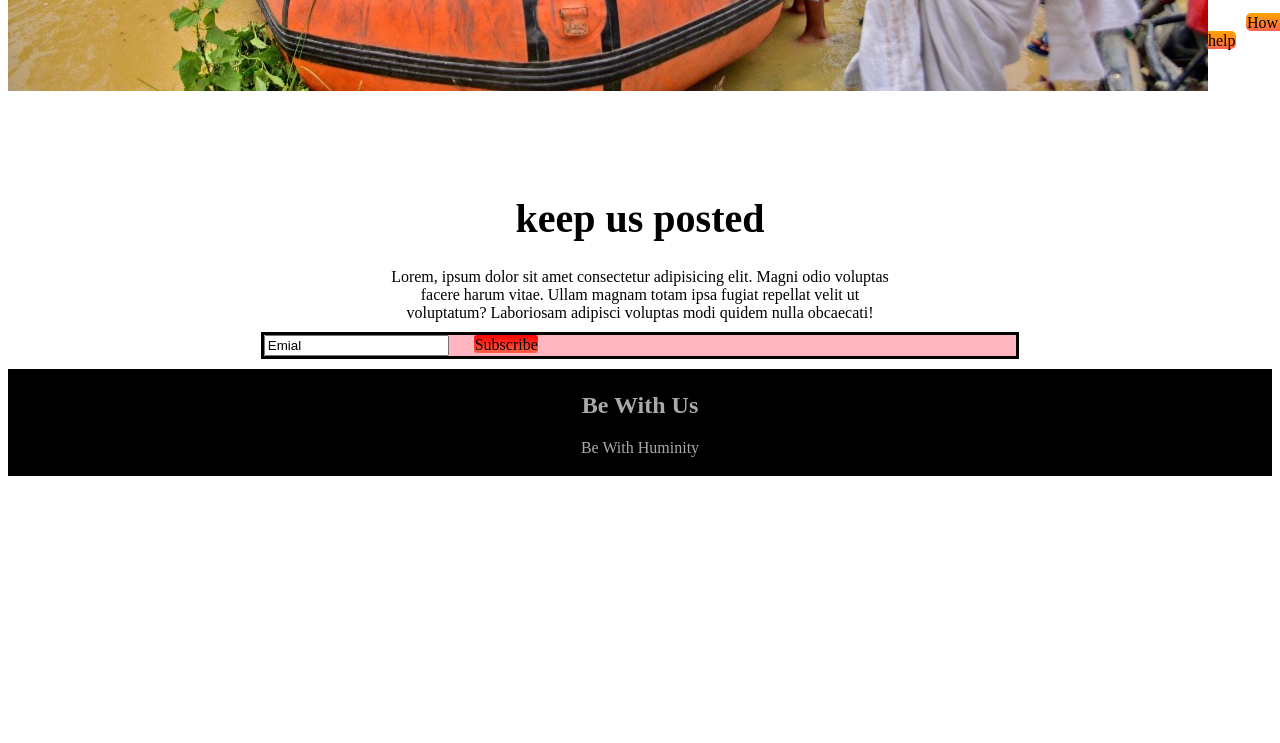
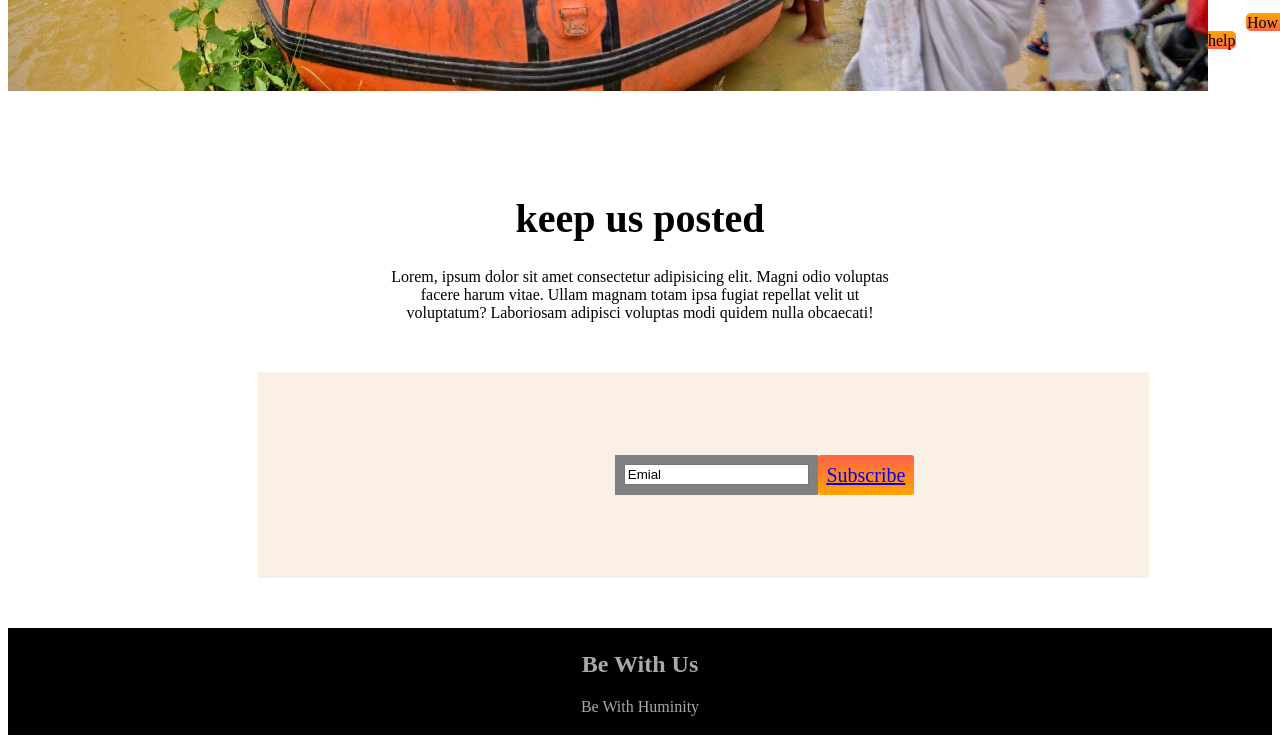
Before and after one commit to Masud-Parveg/prvg-donate-today-repo, a plain HTML site: page index.html in a window 1280 px wide. Shown: the part 2681-3424 px from the top of the page. Before the commit the page ends 3165 px from the top, so only its background shows below. Drawn offline with Linux system fonts and the light colour scheme.

```diff
--- a/index.html
+++ b/index.html
@@ -88,14 +88,13 @@
         </div>
 
         <section class="section-07">
-        <div>
+        <div class="section-07-email">
             <form action="">
                 <input type="Email" id="Email" name="Email to us" value="Emial">
             </form>
         </div>
-        <div>
-             <a target="_blank" href="https://www.tatango.com/non-profits/" class="button-subcription"> Subscribe
-                </a>
+        <div class="button-subcription">
+             <a target="_blank" href="https://www.tatango.com/non-profits/"> Subscribe</a>
         </div>
     </section>
     <section class="section-08">
--- a/style.css
+++ b/style.css
@@ -115,19 +115,32 @@
     display: flex;
 }
 .section-07 {
-    box-sizing: border-box;
     display: flex;
-    border: solid black;
-    background-color:lightpink;
-    margin: 10px 20%;
+    border: solid   linen;
+    background-color:linen;
+    margin-left: 250px;
+    margin-bottom: 50px;
+    margin-top: 50px;
+    width: 70%;
+    height: 200PX;
+}
+.section-07-email {
+    background-color: gray;
+    margin-left:40%;
+    margin-top: 80px;
+    margin-bottom: 80px;
+    padding: 1%;
+
 }
 .button-subcription {
-    color: black;
-    background-image: linear-gradient(red,tomato);
-    text-decoration: none;
-    margin: 40%;
-    border: 40px 60px;
+    font-size: 20px;
+    color: white;
+    background-image: linear-gradient(tomato, orange);
+    text-decoration:none;
     border-radius: 3px;
+    margin-top: 80px;
+    margin-bottom: 80px;
+    margin-right: 40%;
     padding: 1%;
 }
  .section-08  {
```
